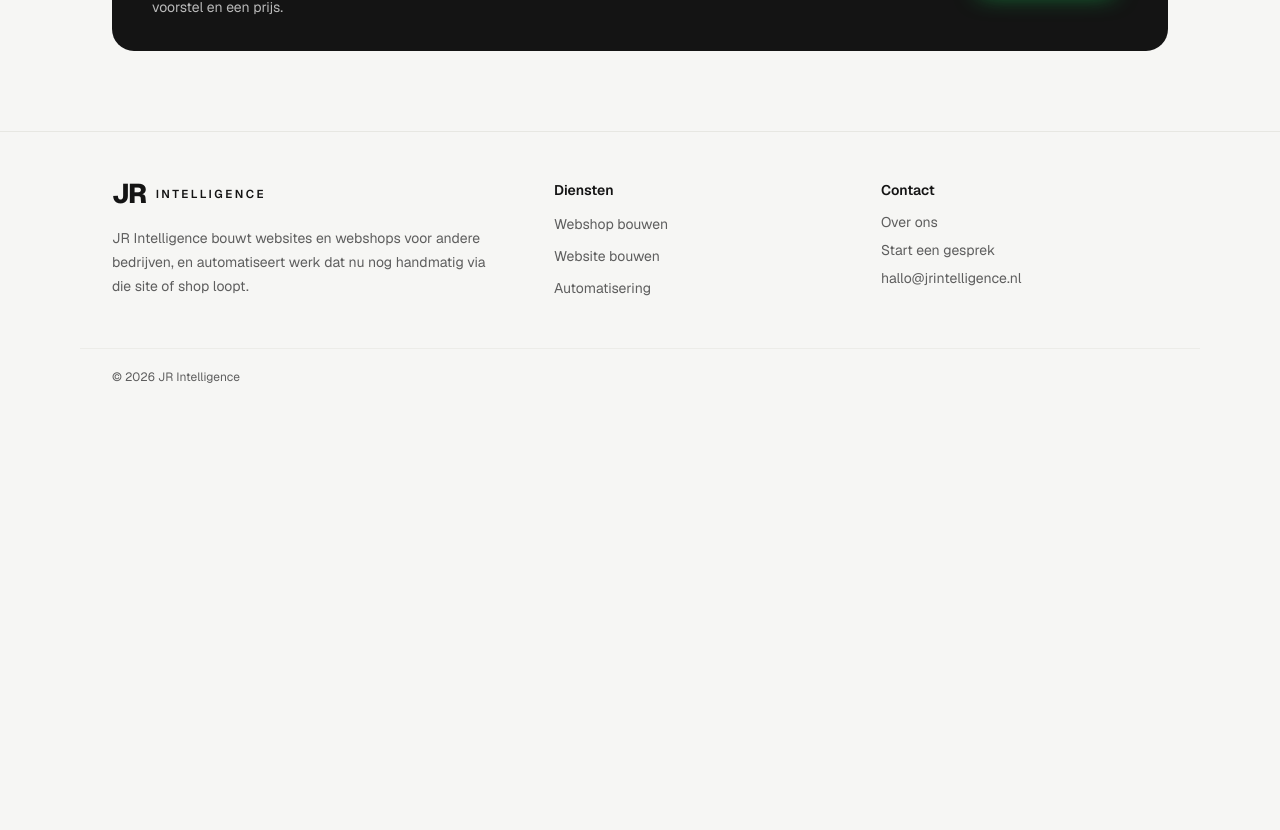
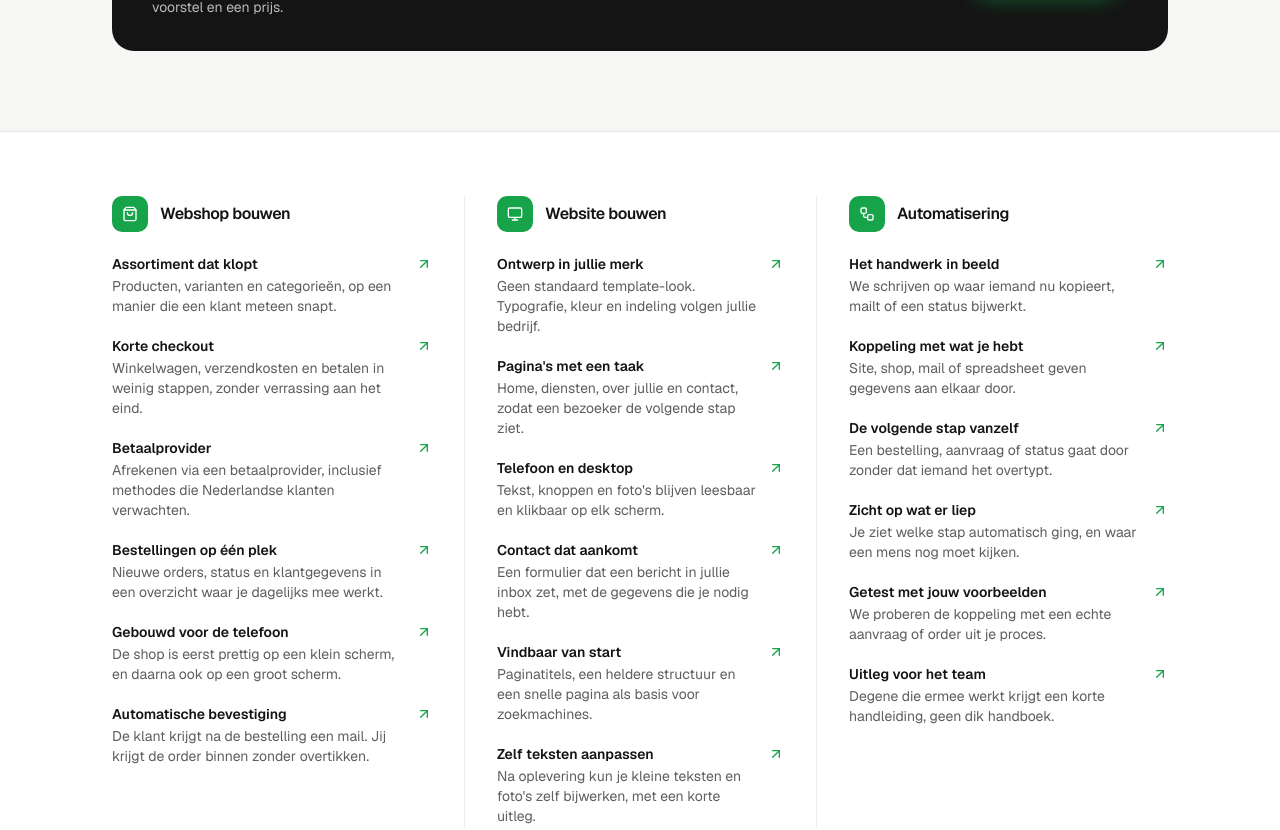
Before and after one commit to juliuspietervanschagen-bob/JRdiensten, a Next.js app: page / in a window 1280 px wide. Shown: the part 1674-2504 px from the top of the page. Before the commit the page ends 2079 px from the top, so only its background shows below. Built offline with nearby package versions, Linux system fonts and the light colour scheme.

Commit message:
Add a service directory at the bottom of every page.
Three columns list what a webshop, website, and automation engagement includes, in the same type and green marks as the rest of the site.

Co-authored-by: juliuspietervanschagen <juliuspietervanschagen@gmail.com>

```diff
--- a/app/layout.tsx
+++ b/app/layout.tsx
@@ -1,5 +1,6 @@
 import type { Metadata } from "next"
 import { Geist, Geist_Mono } from "next/font/google"
+import { ServiceDirectory } from "@/components/service-directory"
 import { SiteFooter } from "@/components/site-footer"
 import { SiteHeader } from "@/components/site-header"
 import { site } from "@/lib/site"
@@ -33,6 +34,7 @@ export default function RootLayout({ children }: LayoutProps<"/">) {
       <body className="flex min-h-full flex-col bg-paper text-ink">
         <SiteHeader />
         <div className="flex-1">{children}</div>
+        <ServiceDirectory />
         <SiteFooter />
       </body>
     </html>
--- /dev/null
+++ b/components/service-directory.tsx
@@ -0,0 +1,64 @@
+import { Container } from "@/components/container"
+import { services, type ServiceSlug } from "@/lib/services"
+import { cn } from "cn"
+import { ArrowUpRight, Monitor, ShoppingBag, Workflow } from "lucide-react"
+import Link from "next/link"
+
+const icons: Record<ServiceSlug, typeof ShoppingBag> = {
+  webshop: ShoppingBag,
+  website: Monitor,
+  automatisering: Workflow,
+}
+
+export function ServiceDirectory() {
+  return (
+    <section className="border-t border-[#e7e7e2] bg-white" aria-label="Onze diensten">
+      <Container className="py-12 sm:py-16">
+        <div className="grid gap-10 md:grid-cols-3 md:gap-0">
+          {services.map((service, index) => {
+            const Icon = icons[service.slug]
+            return (
+              <div
+                key={service.slug}
+                className={cn(
+                  "md:px-8",
+                  index === 0 && "md:pl-0",
+                  index === services.length - 1 && "md:pr-0",
+                  index > 0 && "md:border-l md:border-[#ecece8]",
+                )}
+              >
+                <div className="flex items-center gap-3">
+                  <span className="grid size-9 place-items-center rounded-lg bg-brand text-white">
+                    <Icon className="size-4" aria-hidden />
+                  </span>
+                  <h2 className="text-base font-semibold tracking-tight">{service.title}</h2>
+                </div>
+                <ul className="mt-5 space-y-4">
+                  {service.includes.map((item) => (
+                    <li key={item.title}>
+                      <Link
+                        href={`/diensten/${service.slug}`}
+                        className="group grid grid-cols-[1fr_auto] items-start gap-3 rounded-lg py-0.5"
+                      >
+                        <span>
+                          <span className="block text-sm font-semibold text-ink group-hover:text-brand">
+                            {item.title}
+                          </span>
+                          <span className="mt-0.5 block text-sm leading-5 text-mist">{item.text}</span>
+                        </span>
+                        <ArrowUpRight
+                          className="mt-0.5 size-4 shrink-0 text-brand transition group-hover:translate-x-0.5 group-hover:-translate-y-0.5"
+                          aria-hidden
+                        />
+                      </Link>
+                    </li>
+                  ))}
+                </ul>
+              </div>
+            )
+          })}
+        </div>
+      </Container>
+    </section>
+  )
+}
```
